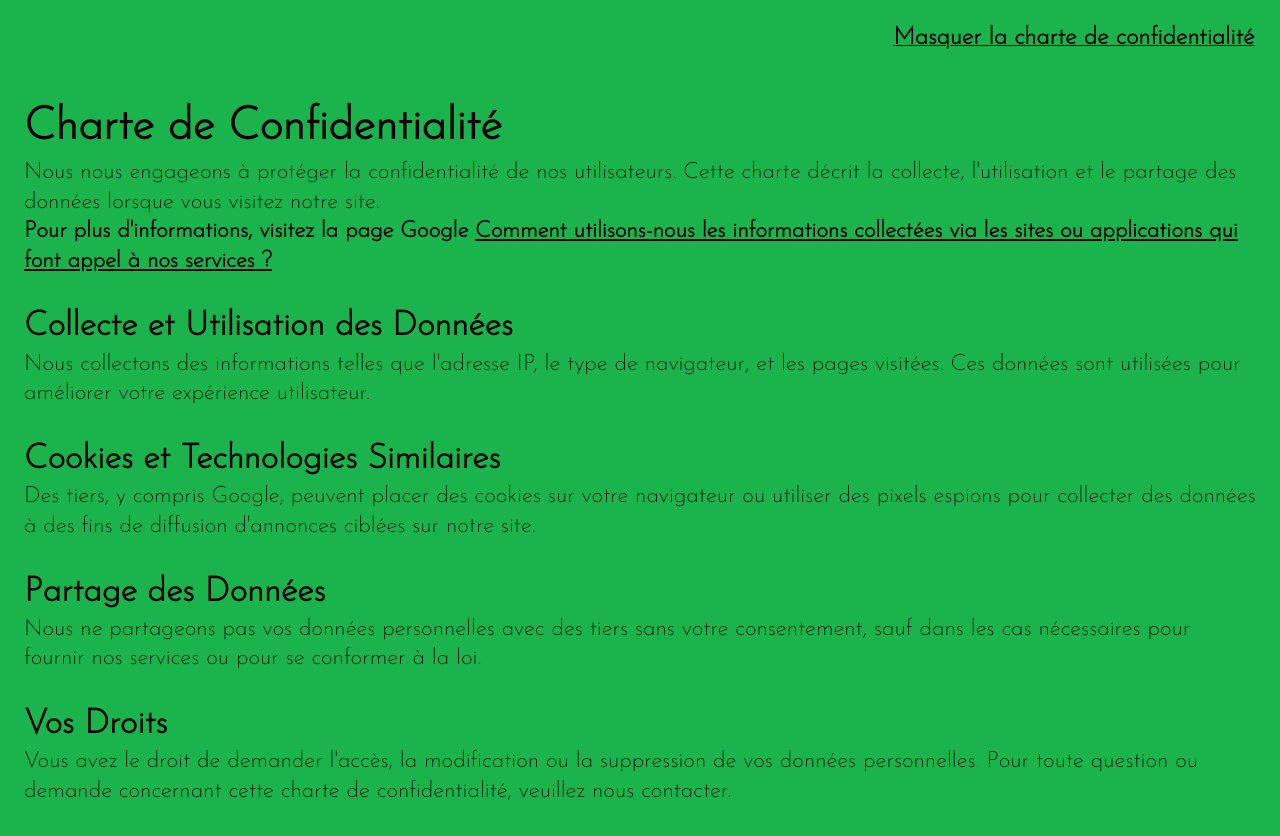
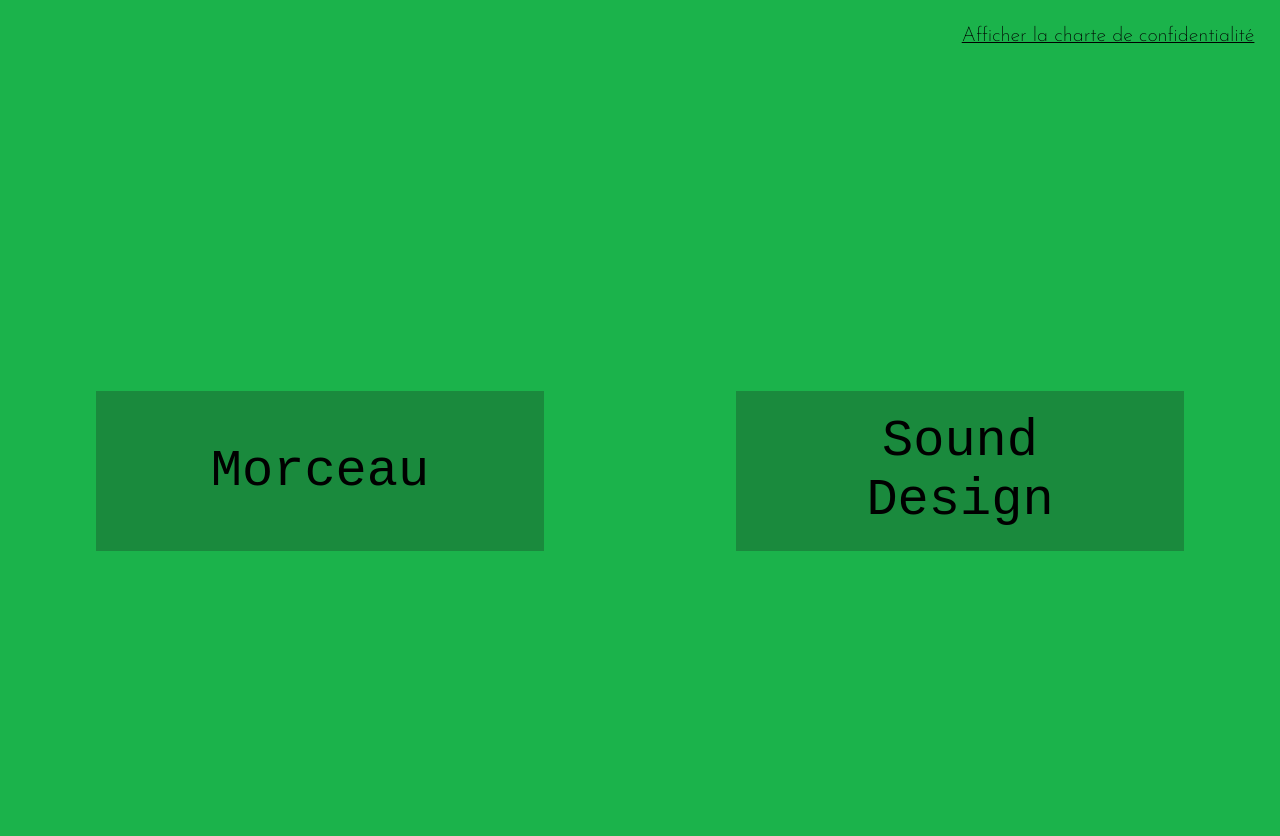
Before and after one commit to MichLLLLL/idees-musique, a plain HTML site: page index.html in a window 1280 px wide. Both pictures are taken after a click on the element "Afficher la charte de confidentialité". Drawn offline with Linux system fonts and the light colour scheme.

Commit message:
Add files via upload

```diff
--- a/index.html
+++ b/index.html
@@ -129,13 +129,11 @@
         }
         #btn-polconf {
             font-family: 'Josefin Sans', sans-serif;
-            font-size: 18pt;
-            font-weight: bold;
+            font-size: 15pt;
             text-decoration: underline 1px;
             padding: 2vw;
             text-align: right;
             cursor: pointer;
-            z-index: 3;
         }
 
         #polconf {
@@ -143,7 +141,7 @@
             /*margin: 2vh;*/
             z-index: 3;
             position: absolute;
-            /*top: 0;*/
+            top: 0;
             left: 0;
             background: #1BB34B;
             border: 3vh solid #1BB34B;
@@ -153,12 +151,10 @@
             height: 100vh;
 
             font-family: 'Josefin Sans', sans-serif;
-            font-size: 17pt;
+            font-size: 13pt;
         }
         #choix {
             background: #1BB34B;
-	           position: absolute;
-	           top: 0;
 
             width: 100vw;
             height: 100vh;
@@ -169,7 +165,7 @@
             grid-auto-flow: column;
 
             transition: all .5s ease;
-            z-index: -1;
+            z-index: 1;
         }
         #choix.cache {
             transform: translateY(-150vh);
@@ -216,7 +212,7 @@
 
             position: absolute;
             top: 0;
-            z-index: -1;
+            z-index: 0;
 
             font-family: 'Josefin Sans', sans-serif;
             font-size: 20pt;
@@ -332,11 +328,11 @@
             } */
 
             #citation {
+                position: relative;
                 margin-top: 5vh;
                 margin-bottom: -20vh;
                 padding-bottom: 10vh;
                 padding-top: 10vh;
-                transform: translateY(20vh);
             }
 
             #citation h1 {
@@ -362,7 +358,7 @@
 
         // Ajout de l'événement clic pour basculer l'affichage de la div polconf
         function politconf() {
-            if (polconf.style.display == '' || polconf.style.display == 'none') {
+            if (polconf.style.display == 'none') {
                 polconf.style.display = 'block';
                 btnPolconf.innerHTML = 'Masquer la charte de confidentialité';
             } else if (polconf.style.display == 'block') {
@@ -476,7 +472,6 @@
 
 
     </script>
-    <div id="espace"></div>
     <div id="citation">
         <h1 id="oblique"></h1>
     </div>
```
